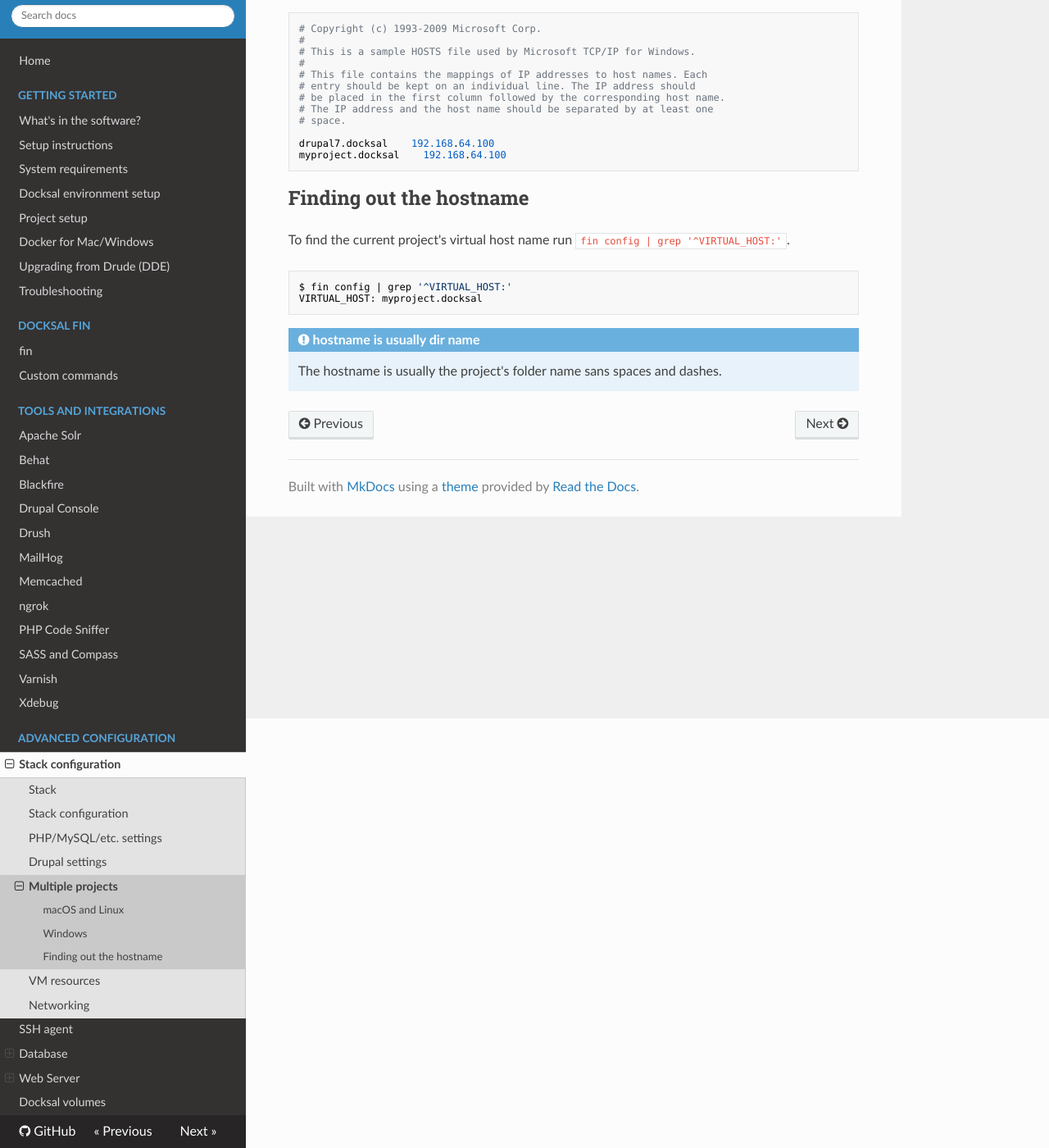
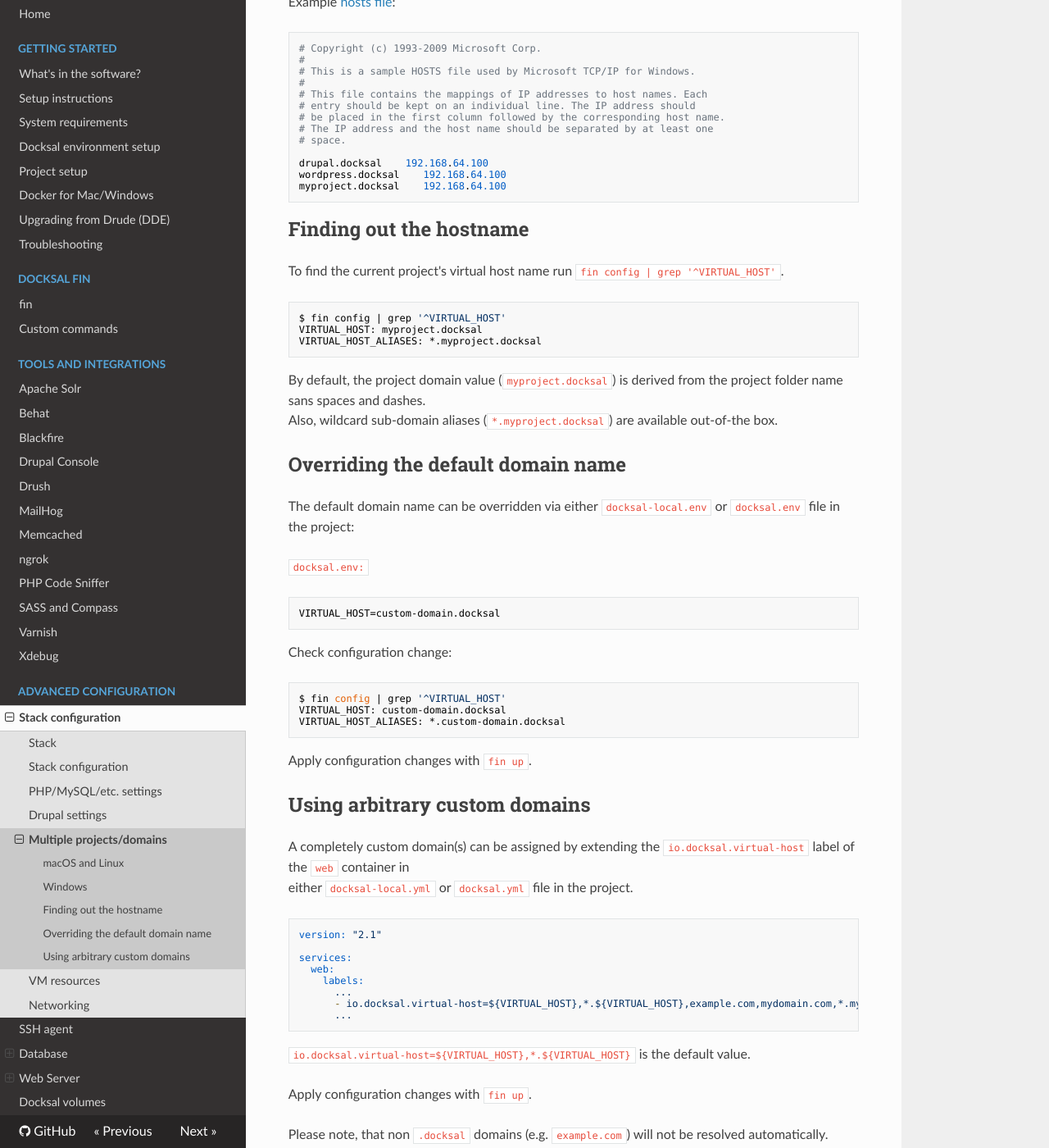
Before and after one commit to docksal/docksal, an MkDocs documentation site: the page built from docs/advanced/multiple-projects.md, in a window 1280 px wide and 1400 px high, scrolled down 524 px. Shown: the whole window at 82% size. Built offline with MkDocs 1.6.1, drawn with Linux system fonts in a browser that asks for light colours; nearby versions of some CDN libraries; old or Windows-style settings are respelled for this version of MkDocs; some of the changed text lies outside the part shown.

Commit message:
VIRTUAL_HOST and arbitrary domain support docs. Closes #161

`````diff
--- a/docs/advanced/multiple-projects.md
+++ b/docs/advanced/multiple-projects.md
@@ -1,14 +1,18 @@
-# Working with multiple projects
+# Working with multiple projects/domains
 
-Docksal has a built-in reverse proxy container that adds support for running multiple projects. The container binds to `192.168.64.100:80` and routes web requests based on the host name.
+Docksal has a built-in reverse proxy container that adds support for running multiple projects or using multiple (arbitrary domains).
+The container binds to `192.168.64.100:80` and routes web requests based on the host name.
+
 
 ## macOS and Linux
 
-On macOS and Linux you don't need to do anything. Routing is automatically configured upon first `fin update`.
+On macOS and Linux you don't need to do anything. Routing is automatically configured upon the first `fin update`.
+
 
 ## Windows
 
-On Windows you will need to manually add the virtual host of each of your Docksal projects to the [hosts file](https://en.wikipedia.org/wiki/Hosts_(file)) to route it to `192.168.64.100`.
+On Windows you will need to manually add the virtual host of each of your Docksal projects to the
+[hosts file](https://en.wikipedia.org/wiki/Hosts_(file)) to route it to `192.168.64.100`.
 
 Example [hosts file](https://en.wikipedia.org/wiki/Hosts_(file)):
 
@@ -23,18 +27,71 @@ Example [hosts file](https://en.wikipedia.org/wiki/Hosts_(file)):
 # The IP address and the host name should be separated by at least one
 # space.
 
-drupal7.docksal    192.168.64.100
+drupal.docksal    192.168.64.100
+wordpress.docksal    192.168.64.100
 myproject.docksal    192.168.64.100
 ```
 
+
 ## Finding out the hostname
 
-To find the current project's virtual host name run `fin config | grep '^VIRTUAL_HOST:'`.
+To find the current project's virtual host name run `fin config | grep '^VIRTUAL_HOST'`.
 
 ```bash
-$ fin config | grep '^VIRTUAL_HOST:'
+$ fin config | grep '^VIRTUAL_HOST'
 VIRTUAL_HOST: myproject.docksal
+VIRTUAL_HOST_ALIASES: *.myproject.docksal
 ```
 
-!!! note "hostname is usually dir name"
-    The hostname is usually the project's folder name sans spaces and dashes.
+By default, the project domain value (`myproject.docksal`) is derived from the project folder name sans spaces and dashes.
+Also, wildcard sub-domain aliases (`*.myproject.docksal`) are available out-of-the box.
+
+
+## Overriding the default domain name
+
+The default domain name can be overridden via either `docksal-local.env` or `docksal.env` file in the project:
+
+`docksal.env:`
+
+```bash
+VIRTUAL_HOST=custom-domain.docksal
+```
+
+Check configuration change:
+
+````
+$ fin config | grep '^VIRTUAL_HOST'
+VIRTUAL_HOST: custom-domain.docksal
+VIRTUAL_HOST_ALIASES: *.custom-domain.docksal
+````
+
+Apply configuration changes with `fin up`.
+
+
+## Using arbitrary custom domains
+
+A completely custom domain(s) can be assigned by extending the `io.docksal.virtual-host` label of the `web` container in
+either `docksal-local.yml` or `docksal.yml` file in the project.
+
+```yaml
+version: "2.1"
+
+services:
+  web:
+    labels:
+      ...
+      - io.docksal.virtual-host=${VIRTUAL_HOST},*.${VIRTUAL_HOST},example.com,mydomain.com,*.mydomain.com
+      ...
+```
+
+`io.docksal.virtual-host=${VIRTUAL_HOST},*.${VIRTUAL_HOST}` is the default value.
+
+Apply configuration changes with `fin up`.
+
+Please note, that non `.docksal` domains (e.g. `example.com`) will not be resolved automatically.
+You will have to modify your hosts file map those to Docksal's default IP (`192.168.64.100`):
+
+```
+example.com  192.168.64.100
+mydomain.com subdomain.mydomain.com  192.168.64.100
+```
--- a/mkdocs.yml
+++ b/mkdocs.yml
@@ -40,7 +40,7 @@ pages:
       - Stack configuration: advanced/stack-config.md
       - PHP/MySQL/etc. settings: advanced/stack-settings.md
       - Drupal settings: advanced/drupal-settings.md
-      - Multiple projects: advanced/multiple-projects.md
+      - Multiple projects/domains: advanced/multiple-projects.md
       - VM resources: advanced/vm.md
       - Networking: advanced/networking.md
     - SSH agent: advanced/ssh-agent.md
`````
